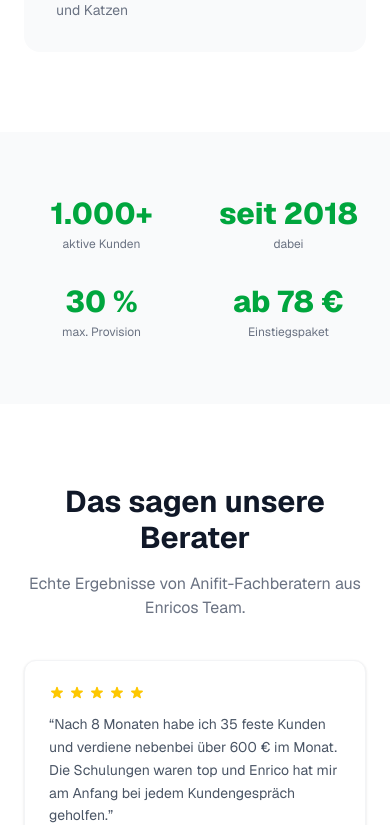
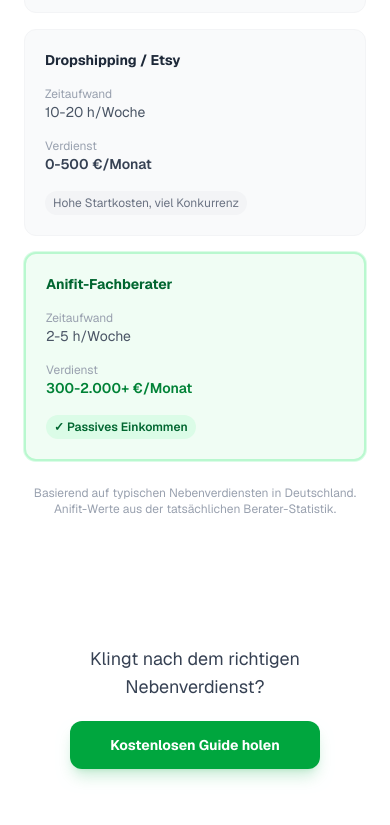
Before and after one commit to Rinacla/anifit-partner-funnel, a Next.js app: page / in a window 390 px wide. Shown: the part 6159-6984 px from the top of the page. Built offline with nearby package versions, Linux system fonts and the light colour scheme.

Commit message:
feat: Nebenverdienst-Vergleich Sektion + Mid-page CTA
- Vergleich Anifit vs. Lieferdienst/Nachhilfe/Dropshipping
- Hebt passives Einkommen als Differenzierung hervor
- Mid-page CTA nach Vergleich faengt ueberzeugte Besucher ab
- Responsive cards statt Tabelle (mobile-friendly)

```diff
--- a/app/page.tsx
+++ b/app/page.tsx
@@ -195,6 +195,56 @@
         </div>
       </section>
 
+      {/* Nebenverdienst-Vergleich */}
+      <section className="py-20 border-t border-gray-100">
+        <div className="mx-auto max-w-3xl px-6">
+          <h2 className="text-3xl font-bold text-center mb-4">Warum nicht einfach Nachhilfe geben?</h2>
+          <p className="text-center text-gray-500 mb-12 max-w-lg mx-auto">
+            Viele Nebenjobs tauschen deine Zeit gegen Geld. Anifit baut dir ein Einkommen auf, das bleibt.
+          </p>
+          <div className="space-y-4">
+            {[
+              { job: "Lieferdienst (Lieferando, Wolt)", hours: "15-20 h/Woche", income: "450-800 €/Monat", passive: false, note: "Aufhören = kein Geld" },
+              { job: "Nachhilfe / Freelancing", hours: "8-15 h/Woche", income: "400-1.200 €/Monat", passive: false, note: "Aufhören = kein Geld" },
+              { job: "Dropshipping / Etsy", hours: "10-20 h/Woche", income: "0-500 €/Monat", passive: false, note: "Hohe Startkosten, viel Konkurrenz" },
+              { job: "Anifit-Fachberater", hours: "2-5 h/Woche", income: "300-2.000+ €/Monat", passive: true, note: "Kunden bestellen von selbst weiter" },
+            ].map((item, i) => (
+              <div key={i} className={`rounded-xl p-5 flex flex-col sm:flex-row sm:items-center gap-4 ${item.passive ? "bg-green-50 border-2 border-green-200 ring-1 ring-green-100" : "bg-gray-50 border border-gray-100"}`}>
+                <div className="sm:w-1/4">
+                  <p className={`font-bold text-sm ${item.passive ? "text-green-800" : "text-gray-800"}`}>{item.job}</p>
+                </div>
+                <div className="sm:w-1/5">
+                  <p className="text-xs text-gray-400 sm:hidden">Zeitaufwand</p>
+                  <p className="text-sm text-gray-600">{item.hours}</p>
+                </div>
+                <div className="sm:w-1/5">
+                  <p className="text-xs text-gray-400 sm:hidden">Verdienst</p>
+                  <p className={`text-sm font-semibold ${item.passive ? "text-green-700" : "text-gray-700"}`}>{item.income}</p>
+                </div>
+                <div className="sm:w-1/3">
+                  <span className={`inline-block text-xs px-2 py-1 rounded-full ${item.passive ? "bg-green-100 text-green-800 font-semibold" : "bg-gray-100 text-gray-500"}`}>
+                    {item.passive ? "✓ Passives Einkommen" : item.note}
+                  </span>
+                </div>
+              </div>
+            ))}
+          </div>
+          <p className="text-xs text-gray-400 text-center mt-6">
+            Basierend auf typischen Nebenverdiensten in Deutschland. Anifit-Werte aus der tatsächlichen Berater-Statistik.
+          </p>
+        </div>
+      </section>
+
+      {/* Mid-page CTA */}
+      <section className="py-12 text-center">
+        <div className="mx-auto max-w-xl px-6">
+          <p className="text-lg text-gray-700 mb-5">Klingt nach dem richtigen Nebenverdienst?</p>
+          <a href="#quiz" className="inline-block bg-green-600 text-white font-bold py-3.5 px-10 rounded-xl hover:bg-green-700 transition-colors text-sm shadow-lg shadow-green-600/20">
+            Kostenlosen Guide holen
+          </a>
+        </div>
+      </section>
+
       {/* Mentor */}
       <section className="py-20">
         <div className="mx-auto max-w-3xl px-6">
```
